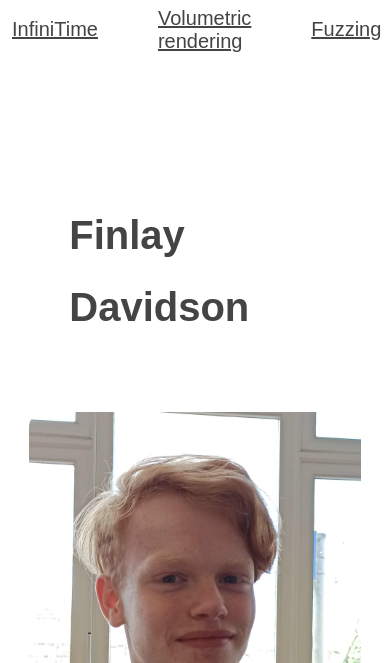
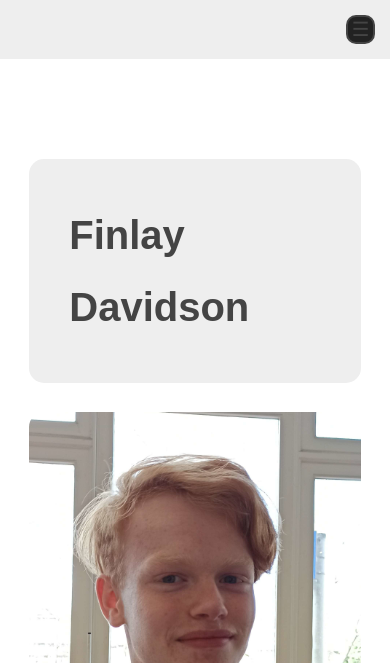
Before and after one commit to FintasticMan/portefeuille, a website: page page/index.html in a window 390 px wide. Shown: the top 663 px of the page. Drawn offline with nearby package versions, Linux system fonts and the light colour scheme; files that its build step writes are made by us from their sources.

Commit message:
styling: Add hamburger menu

```diff
--- a/page/index.html
+++ b/page/index.html
@@ -9,15 +9,16 @@
         <script src="/scripts/main.js"></script>
     </head>
     <body>
-        <header id="header">
-            <div class="navbar">
-                <div class="navbaritem"><a href="#me">About me</a></div>
-                <div class="navbaritem"><a href="#infinitime">InfiniTime</a></div>
-                <div class="navbaritem"><a href="#volumetric">Volumetric rendering</a></div>
-                <div class="navbaritem"><a href="#fuzzing">Fuzzing</a></div>
-                <div class="navbaritem">item4</div>
-            </div>
-        </header>
+        <nav id="header">
+            <ol class="navbar">
+                <li class="navbaritem"><a href="#me">About me</a></li>
+                <li class="navbaritem"><a href="#infinitime">InfiniTime</a></li>
+                <li class="navbaritem"><a href="#volumetric">Volumetric rendering</a></li>
+                <li class="navbaritem"><a href="#fuzzing">Fuzzing</a></li>
+                <li class="navbaritem">item4</li>
+            </ol>
+            <button type="button" id="hamburger">&#9776;</button>
+        </nav>
 
         <div class="scroller">
             <div class="page" id="me">
--- a/page/styling/main.scss
+++ b/page/styling/main.scss
@@ -1,4 +1,4 @@
-$textbackground: #FFF;
+$textbackground: #EEE;
 $textcolour: #444;
 $darktextbackground: #333;
 $darktextcolour: #DDD;
@@ -8,15 +8,14 @@ $headerheight: 7vh;
 $margin: 15%;
 $cornerradius: 15px;
 
+$hamburgersize: $headerheight / 2;
+
 * {
     padding: 0;
     margin: 0;
     scroll-behavior: smooth;
     box-sizing: border-box;
     color: $textcolour;
-}
-
-body {
     font-family: sans-serif;
 }
 
@@ -28,18 +27,57 @@ body {
     align-items: center;
     justify-content: center;
 
+    z-index: 127; // make sure the hamburger menu is on top
+
     background-color: $textbackground;
+
+    transition: height 0.3s ease;
 
     .navbar {
         display: flex;
         align-items: center;
         justify-content: center;
 
+        list-style: none;
+
         .navbaritem {
-            margin-left: 1.5em;
-            margin-right: 1.5em;
+            margin: 1.25em 1.5em;
 
             font-size: 1.25rem;
+        }
+    }
+
+    #hamburger {
+        display: none;
+
+        font-size: $hamburgersize * 2 / 3;
+        background-color: #222;
+        &:hover {
+            background-color: #282828;
+        }
+        border: 2px solid #444;
+        border-radius: 10px;
+        height: $hamburgersize;
+        width: $hamburgersize;
+
+        align-self: flex-start;
+        position: absolute;
+        right: 0;
+        margin: ($headerheight - $hamburgersize) / 2;
+    }
+
+    @media screen and (max-width: 100vh) { // if the width is smaller than the height
+        .navbar {
+            flex-direction: column;
+            display: none;
+        }
+
+        .show {
+            display: flex;
+        }
+
+        #hamburger {
+            display: initial;
         }
     }
 }
@@ -101,7 +139,7 @@ body {
         }
     }
 
-    @media (max-width: 100vh) { // if the width is smaller than the height
+    @media screen and (max-width: 100vh) { // if the width is smaller than the height
         .page {
             flex-direction: column;
 
@@ -118,13 +156,17 @@ body {
     }
 }
 
-@media (prefers-color-scheme: dark) {
+@media screen and (prefers-color-scheme: dark) {
     * {
         color: $darktextcolour;
     }
 
     #header {
         background-color: $darktextbackground;
+
+        // #hamburger {
+        //     background-color: $darktextbackground;
+        // }
     }
 
     .scroller .page .textbox {
```
Also changed, not shown: page/scripts/main.ts (+24 -5 lines).
